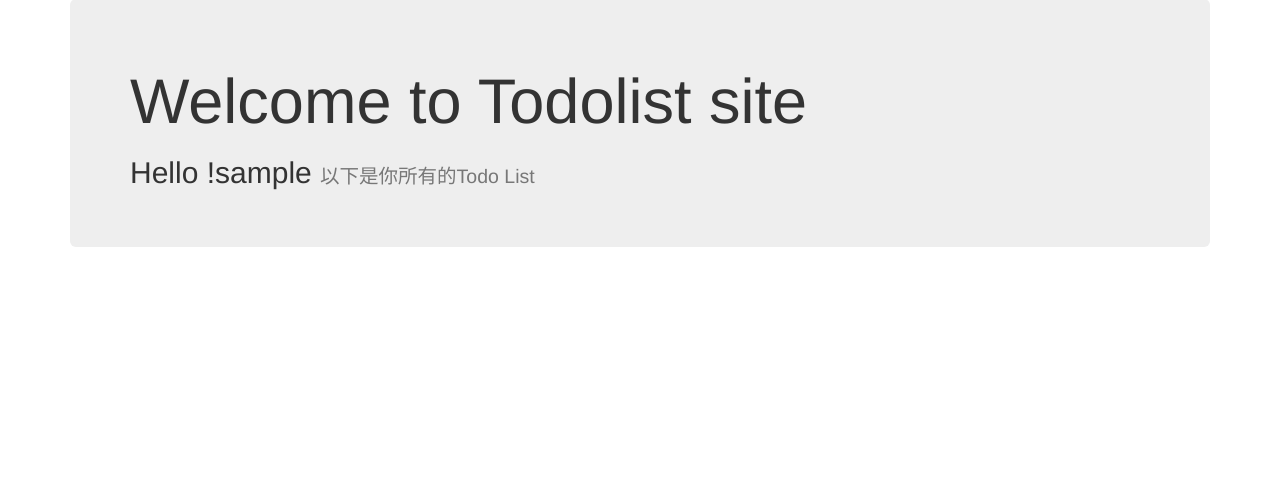
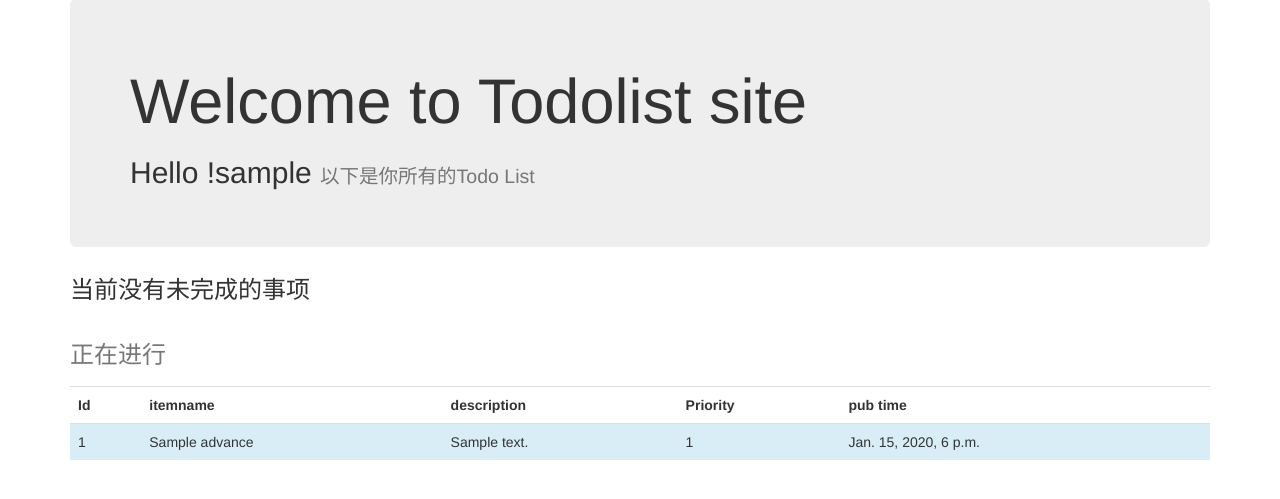
Before and after one commit to fank-cd/python-django_todolist, a Django app: page /advance/list/ in a window 1280 px wide. Shown: the part 71-570 px from the top of the page. Run offline with Django 3.2, Linux system fonts and the light colour scheme; a user stored in the database is signed in; tables that the repository leaves empty hold one stand-in row (values such as "Sample post"); some libraries are stand-ins or nearby versions.

Commit message:
add item_detail

```diff
--- a/advance/templates/advance/list.html
+++ b/advance/templates/advance/list.html
@@ -6,13 +6,55 @@
 <div class="jumbotron jumbotron-center">
     <h1>Welcome to Todolist site</h1>
     <h2>Hello !{{ user.username }} <small> 以下是你所有的Todo List</small></h2>
-    {% for i in item_list %}
 </div>
-<div class="container">
-<ul class="list-group">
-  <li class="list-group-item">{{ i.item_name }}</li>
-</ul>
-    </div>
-{% endfor %}
 
+    {% if item_list|length == 0 %}
+        <h3>当前没有未完成的事项</h3>
+    {% else %}
+        <table class="table table-hover">
+        <caption><h3>正在进行</h3></caption>
+          <tr>
+              <th>Id</th>
+              <th>itemname</th>
+              <th>description</th>
+              <th>Priority</th>
+              <th>pub time</th>
+          </tr>
+                   {% for i in item_list %}
+          <tr class="active info" >
+
+              <td>{{ i.id }}</td>
+              <td>{{ i.item_name }}</td>
+              <td>{{ i.item_descrip }}</td>
+              <td>{{ i.item_prority }}</td>
+              <td>{{ i.pub_time }}</td>
+          </tr>
+            {% endfor %}
+        </table>
+    {% endif %}
+
+    {% if item_donelist|length == 0 %}
+        <h3>当前没有未完成的事项</h3>
+    {% else %}
+        <table class="table table-hover">
+        <caption><h3>正在进行</h3></caption>
+          <tr>
+              <th>Id</th>
+              <th>itemname</th>
+              <th>description</th>
+              <th>Priority</th>
+              <th>pub time</th>
+          </tr>
+                   {% for i in item_donelist %}
+          <tr class="active info" >
+
+              <td>{{ i.id }}</td>
+              <td>{{ i.item_name }}</td>
+              <td>{{ i.item_descrip }}</td>
+              <td>{{ i.item_prority }}</td>
+              <td>{{ i.pub_time }}</td>
+          </tr>
+            {% endfor %}
+        </table>
+    {% endif %}
 {% endblock %}
--- a/advance/urls.py
+++ b/advance/urls.py
@@ -9,5 +9,6 @@ urlpatterns = [
     url(r'^login/$',views.user_login,name='user_login'),
     url(r'^logout/$',views.user_logout,name='user_logout'),
     url(r'^add_item/$', views.add_item, name='add_item'),
-    url(r'list/$',views.list,name='list')
+    url(r'list/$',views.list,name='list'),
+    url(r'^(?P<pk>[0-9]+)/item/$', views.item_detail, name='item_detail'),
 ]
--- a/advance/views.py
+++ b/advance/views.py
@@ -1,7 +1,7 @@
 # -*- coding: utf-8 -*-
 from __future__ import unicode_literals
 from django.http import HttpResponse,HttpResponseRedirect
-from django.shortcuts import render
+from django.shortcuts import render,get_object_or_404
 from advance.models import User,Item_advance
 from django.contrib.auth import authenticate,logout,login
 from django.contrib.auth.decorators import login_required
@@ -24,7 +24,7 @@ def list(requset):
     if requset.user.is_authenticated():
         user = requset.user
         item_list = Item_advance.objects.filter(
-            user=user,flag =False).order_by('-pub_time')
+            user=user,flag =False).order_by('pub_time')
 
         item_donelist = Item_advance.objects.filter(
             user=user, flag=True).order_by('-pub_time')
@@ -32,6 +32,27 @@ def list(requset):
     context ={'item_list':item_list,'item_donelist':item_donelist}
 
     return render(requset,'advance/list.html',context=context)
+
+@login_required(login_url='/advance/login')
+def item_detail(request,pk):
+    i = get_object_or_404(Item_advance, pk=pk)
+    item_name = i.item_name
+    item_description = i.item_descrip
+    item_prority = i.item_prority
+    item_id = i.id
+    item_flag = i.flag
+    pub_time = i.pub_time
+    context = {
+        'item_name': item_name,
+        'item_description': item_description,
+        'pub_time': pub_time,
+        'item_id': item_id,
+        'item_flag': item_flag,
+        'item_prority':item_prority,
+    }
+    return render(request, 'advance/item_detail.html', context=context)
+
+
 
 @login_required(login_url='/advance/login')
 def add_item(request):
```
Also changed, not shown: advance/templates/advance/index.html (+5 -5 lines), advance/templates/advance/item_detail.html (added, +7 -0 lines), 2 other files.
